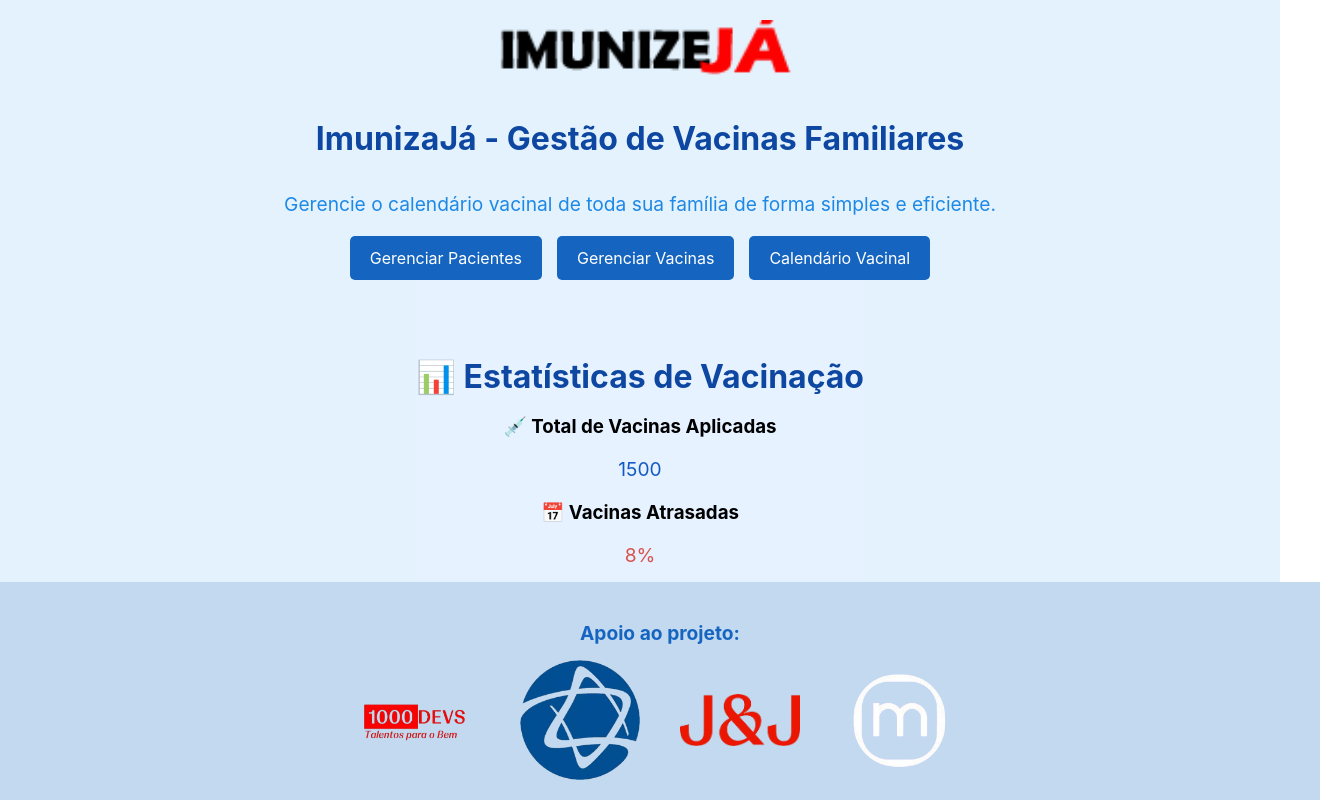
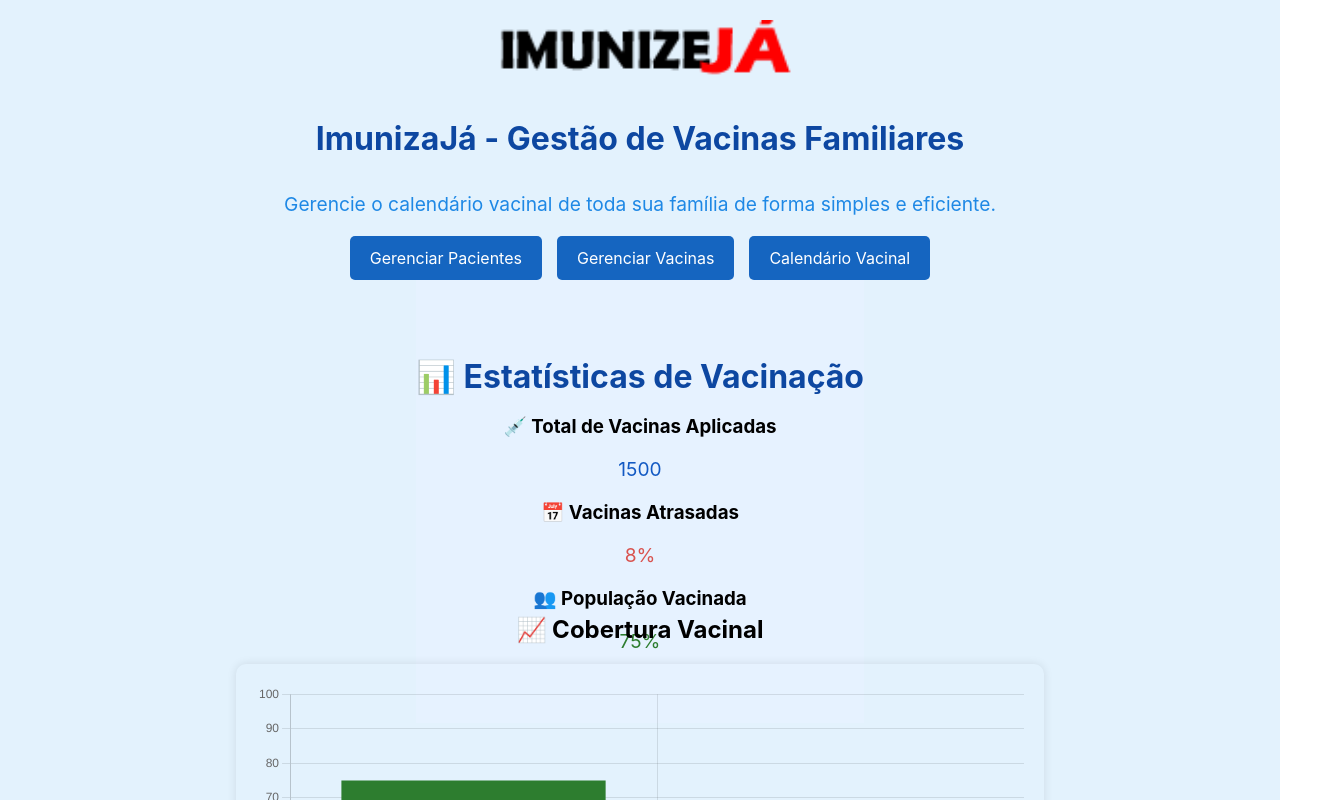
Before and after one commit to Arthurrfreire/imunizaja-vacinas, a React (Create React App) app: page / in a window 1280 px wide. Shown: the top 800 px of the page, 1320 px wide, since content can reach past the window. Built offline with nearby package versions, Linux system fonts and the light colour scheme.

Commit message:
alterações no código com a parte do back integrado

```diff
--- a/src/App.tsx
+++ b/src/App.tsx
@@ -5,6 +5,7 @@
 import GerenciarPacientes from "./pages/GerenciarPacientes";
 import Navbar from "./components/Navbar";
 import CadastroDose from "./pages/CadastroDose";
+import Footer from "./components/Footer";
 
 function Layout() {
   const location = useLocation();
@@ -28,7 +29,12 @@
 function App() {
   return (
     <Router>
-      <Layout />
+      <div className="app-container">
+        <div className="main-content">
+          <Layout />
+        </div>
+        <Footer />
+      </div>
     </Router>
   );
 }
--- a/src/pages/Calendario.tsx
+++ b/src/pages/Calendario.tsx
@@ -23,8 +23,6 @@
       <div className="image-container">
         <img src={imagemAtual} alt="Calendário de Vacinação" className="calendario-image" />
       </div>
-
-      <Footer />
     </div>
   );
 };
--- a/src/pages/GerenciarPacientes.tsx
+++ b/src/pages/GerenciarPacientes.tsx
@@ -88,8 +88,6 @@
           </button>
         </form>
       </div>
-
-      <Footer />
     </>
   );
 };
--- a/src/pages/Home.tsx
+++ b/src/pages/Home.tsx
@@ -22,7 +22,6 @@
       {/* Seção de estatísticas e gráficos */}
       <DashboardVacinas />
 
-      <Footer />
     </div>
   );
 };
--- a/src/pages/Pacientes.tsx
+++ b/src/pages/Pacientes.tsx
@@ -55,7 +55,6 @@
           </tbody>
         </table>
       </div>
-      <Footer />
     </div>
   );
 };
--- a/src/styles/Calendario.css
+++ b/src/styles/Calendario.css
@@ -6,6 +6,7 @@
   min-height: 100vh;
   padding-bottom: 100px;
   overflow-x: hidden;
+
 }
 
 
--- a/src/styles/Footer.css
+++ b/src/styles/Footer.css
@@ -1,3 +1,25 @@
+/* Garante que a página ocupe toda a altura da tela */
+html, body {
+  height: 100%;
+  margin: 0;
+  padding: 0;
+  display: flex;
+  flex-direction: column;
+}
+
+/* Container principal da aplicação */
+#root, .app-container {
+  display: flex;
+  flex-direction: column;
+  min-height: 100vh;
+}
+
+/* Faz com que o conteúdo principal ocupe o espaço necessário */
+.main-content {
+  flex: 1;
+}
+
+/* Footer no final da página */
 .footer {
   display: flex;
   flex-direction: column;
@@ -7,9 +29,7 @@
   padding: 20px;
   width: 100%;
   text-align: center;
-    position: fixed;
-    bottom: 0;
-    left: 0;
+  margin-top: auto; /* Empurra o footer para o final da página */
 }
 
 .footer p {
```
Lines whose indentation alone changed are shown as unchanged.
